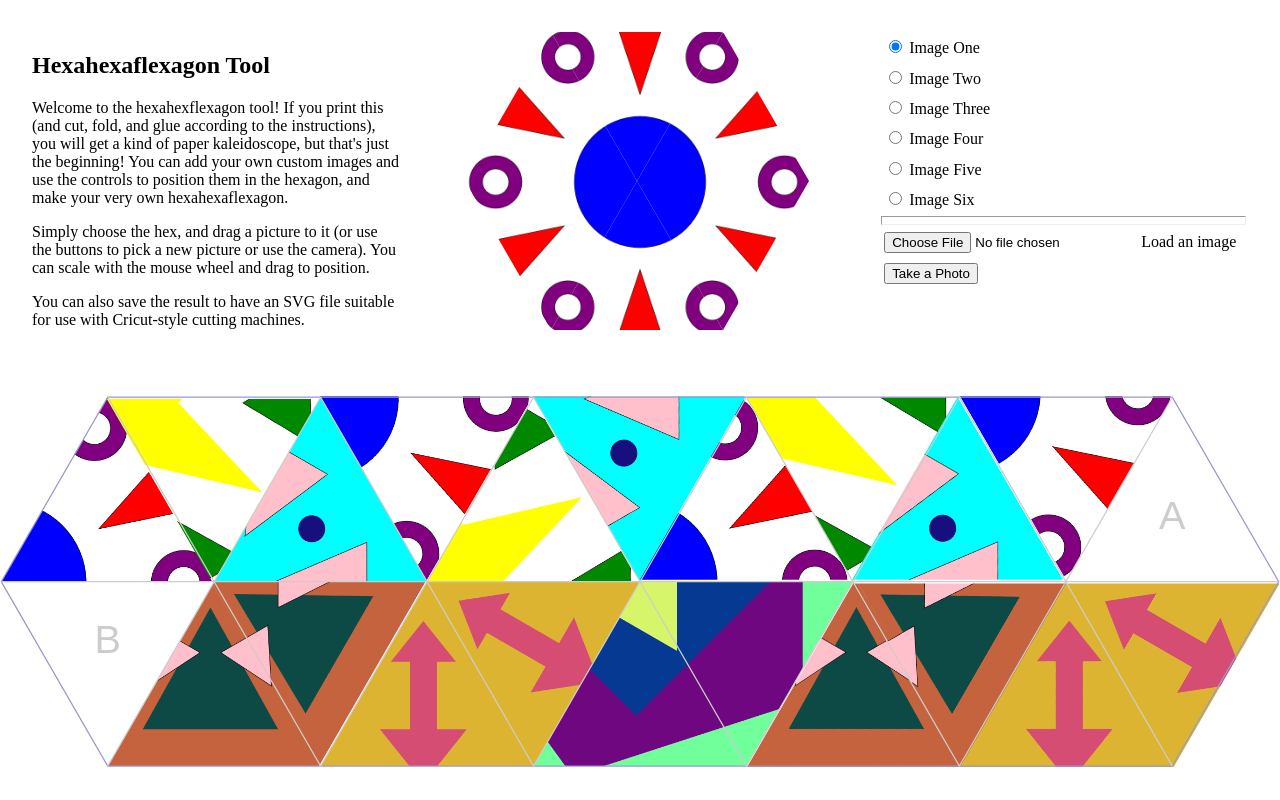
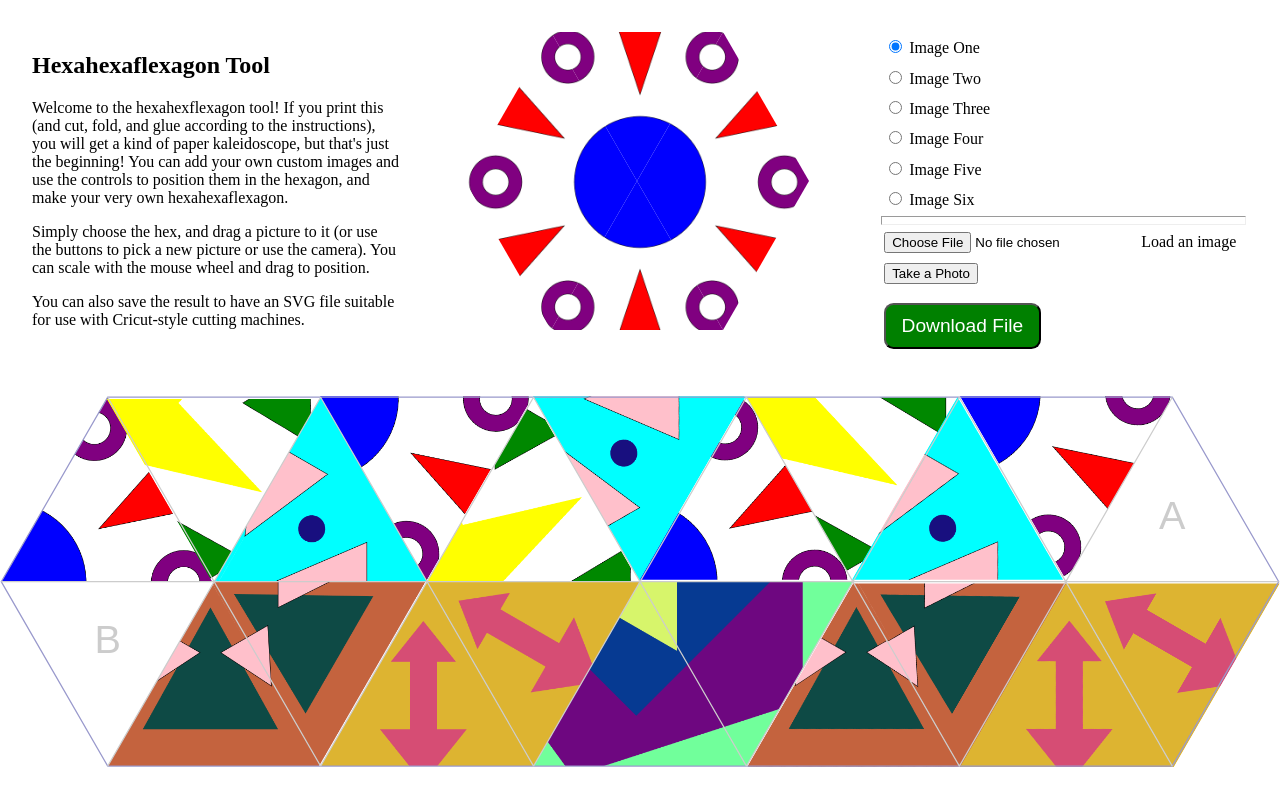
Before and after one commit to dethe/flexagon, a plain HTML site: page index.html in a window 1280 px wide. Shown: the top 800 px of the page. Drawn offline with Linux system fonts and the light colour scheme.

Commit message:
added and styled button for download

```diff
--- a/hexa.css
+++ b/hexa.css
@@ -33,6 +33,15 @@ svg {
   padding: 2em;
 }
 
+#download-file {
+  background-color: green;
+  color: white;
+  font-size: 1.2em;
+  padding: 0.5em 0.8em;
+  border-radius: 0.5em;
+  margin-top: 1em;
+}
+
 @media print {
   .noprint {
     display: none !important;
--- a/index.html
+++ b/index.html
@@ -55,7 +55,8 @@
         <label><input type="radio" name="image" value="6" /> Image Six</label>
         <hr />
         <label><input type="file" name="filepicker" id="filepicker" /> Load an image</label>
-        <label><button id="take-photo" type="button">Take a Photo</button>
+        <label><button id="take-photo" type="button">Take a Photo</button><br />
+        <button id="download-file" type="button">Download File</button>
       </form>
     </section>
     <svg id="strip1" viewBox="-1 -1 1034 300"></svg>
```
